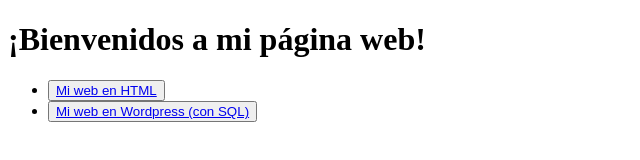
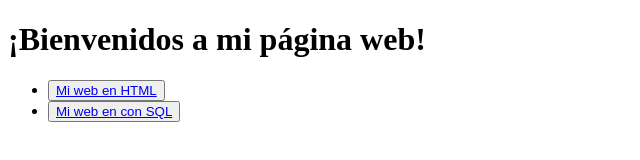
Before and after one commit to adam23vcatala/web-estatica, a plain HTML site: page index.html in a window 1280 px wide. Shown: the whole page, without its empty margins (0-640 px from the left). Drawn offline with Linux system fonts and the light colour scheme.

Commit message:
Cambiado index.html

```diff
--- a/index.html
+++ b/index.html
@@ -9,7 +9,7 @@
     <h1>¡Bienvenidos a mi página web!</h1>
     <ul>
         <li><button><a href="web-html/">Mi web en HTML</a></button></li>
-        <li><button><a href="wordpress/">Mi web en Wordpress (con SQL)</a></button></li>
+        <li><button><a href="#">Mi web en con SQL</a></button></li>
     </ul>
 </body>
 </html>
```
